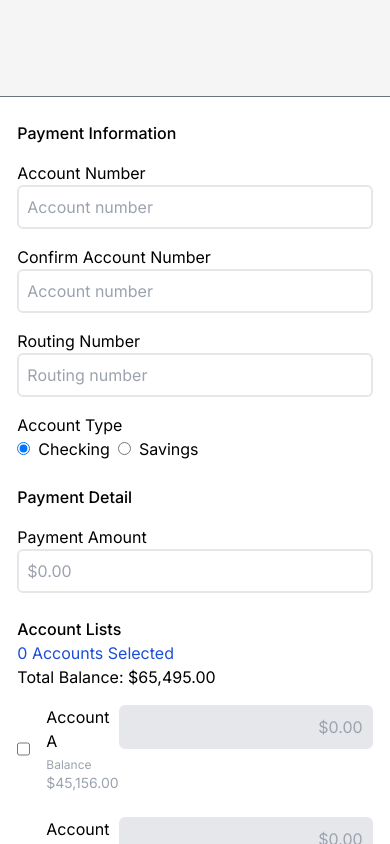
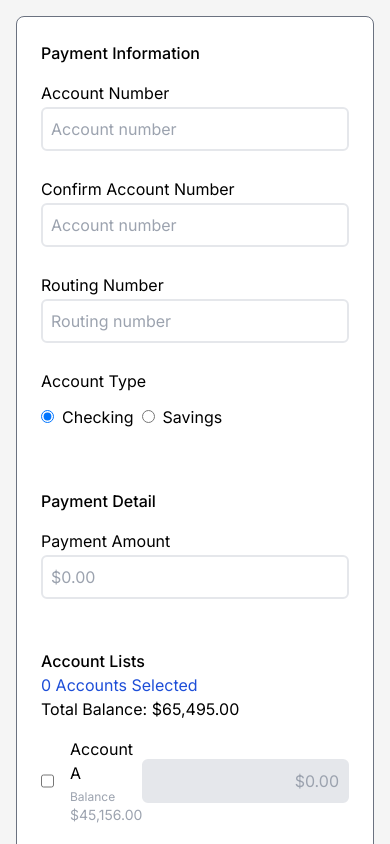
Before and after one commit to jaeyoungchang5/clerkie-fe-challenge, a Next.js app: page / in a window 390 px wide. Shown: the top 844 px of the page. Built offline with nearby package versions, Linux system fonts and the light colour scheme.

Commit message:
Styling & Create PaymentDetails directory

```diff
--- a/src/app/components/Common/Input.tsx
+++ b/src/app/components/Common/Input.tsx
@@ -7,8 +7,8 @@ const Input = ({ name, label, defaultText, value, errorMessage, disabled = false
 	}
 
 	return (
-		<div className='flex flex-col'>
-			<label className='' htmlFor={label}>
+		<div className='grid grid-rows-4'>
+			<label className='row-span-1' htmlFor={label}>
 				{label}
 			</label>
 			<input
@@ -16,12 +16,12 @@ const Input = ({ name, label, defaultText, value, errorMessage, disabled = false
 				value={value}
 				placeholder={defaultText}
 				onChange={handleInputChange}
-				className={`p-2 rounded-md border-2 focus:border-3 focus:outline-none focus:ring-0 ${!errorMessage ? 'focus:border-blue-700 ' : 'border-red-300 focus:border-red-600'} ${extraInputClasses}`}
+				className={`self-center row-span-2 w-full p-2 rounded-md border-2 focus:border-3 focus:outline-none focus:ring-0 ${!errorMessage ? 'focus:border-blue-700 ' : 'border-red-300 focus:border-red-600'} ${extraInputClasses}`}
 				maxLength={30}
 				disabled={disabled}
 				autoComplete='off'
 			/>
-			<span hidden={errorMessage === ''} className={`italic text-red-600 text-xs ${extraInputClasses}`}>
+			<span hidden={errorMessage === ''} className={`row-span-1 italic text-red-600 text-xs ${extraInputClasses}`}>
 				{errorMessage}
 			</span>
 		</div>
--- a/src/app/components/PaymentForm.tsx
+++ b/src/app/components/PaymentForm.tsx
@@ -1,14 +1,14 @@
 'use client';
 import React, { useState } from 'react'
 import PaymentInformation from './PaymentInformation/PaymentInformation'
-import PaymentDetails from './PaymentDetails'
+import PaymentDetails from './PaymentDetails/PaymentDetails'
 import Button from './Common/Button';
 import Success from './Common/Success';
 
 const PaymentForm = () => {
 	const [didSubmit, setDidSubmit] = useState<boolean>(false);
-	const [isPaymentInfoValid, setIsPaymentInfoValid] = useState<boolean>(true);
-	const [isPaymentDetailValid, setIsPaymentDetailValid] = useState<boolean>(true);
+	const [isPaymentInfoValid, setIsPaymentInfoValid] = useState<boolean>(false);
+	const [isPaymentDetailValid, setIsPaymentDetailValid] = useState<boolean>(false);
 
 	function submitForm(formData: FormData) {
 		console.log(formData);
@@ -24,10 +24,10 @@ const PaymentForm = () => {
 	}
 
 	return (
-		<div className='flex border rounded-lg p-6 bg-white border-gray-500'>
+		<div className='flex items-center w-full md:w-[700px] min-w-60 justify-center border rounded-lg p-6 text-black bg-white border-gray-500'>
 			{
 				!didSubmit ?
-				<form action={submitForm} className='flex flex-col'>
+				<form action={submitForm} className='flex w-full flex-col'>
 					<PaymentInformation updateValidity={updatePaymentInfoValidity} />
 					<PaymentDetails updateValidity={updatePaymentDetailValidity} />
 					<Button disabled={!isPaymentInfoValid || !isPaymentDetailValid} text='Submit' type='submit' />
--- a/src/app/components/PaymentInformation/PaymentInformation.tsx
+++ b/src/app/components/PaymentInformation/PaymentInformation.tsx
@@ -12,7 +12,6 @@ const PaymentInformation = ({ updateValidity }: PaymentInfoProps) => {
 	const [accountConfirmationNumber, setAccountConfirmationNumber] = useState<string>('');
 	const [routingNumber, setRoutingNumber] = useState<string>('');
     const accountOptions: RadioButtonOption[] = demoOptions;
-demoOptions
     const [accountErrorMessage, setAccountErrorMessage] = useState<string>('');
     const [accountConfirmationErrorMessage, setAccountConfirmationErrorMessage] = useState<string>('');
     const [routingErrorMessage, setRoutingErrorMessage] = useState<string>('');
@@ -83,7 +82,7 @@ demoOptions
             <div className='mb-4'>
                 <Title title='Payment Information' />
             </div>
-            <div className='grid grid-cols-1 md:grid-cols-2 gap-4'>
+            <div className='grid grid-cols-1 md:grid-cols-2 md:gap-4'>
                 <Input
                     name='accountnumber'
                     label={'Account Number'}
--- a/src/app/components/PaymentInformation/RadioGroup.tsx
+++ b/src/app/components/PaymentInformation/RadioGroup.tsx
@@ -10,10 +10,11 @@ const RadioGroup = ({ options }: RadioGroupProps) => {
     }
 
     return (
-        <div className='flex flex-col'>
-            <label className='' htmlFor='accounttype'>
+        <div className='grid grid-rows-4'>
+            <label className='row-span-1' htmlFor='accounttype'>
 				Account Type
 			</label>
+            <div className='self-center row-span-2'>
                 <div className='flex flex-row'>
                     {options.map((option, key) => {
                         return (
@@ -21,6 +22,8 @@ const RadioGroup = ({ options }: RadioGroupProps) => {
                         )
                     })}
                 </div>
+            </div>
+            <span hidden={true} className='row-span-1'></span>
         </div>
     )
 }
--- a/src/app/page.tsx
+++ b/src/app/page.tsx
@@ -2,7 +2,7 @@ import PaymentForm from "./components/PaymentForm";
 
 export default function Home() {
 	return (
-		<main className="flex min-h-screen flex-col items-center justify-between p-24 bg-neutral-100 text-black">
+		<main className="flex min-h-screen flex-col items-center p-4 md:p-24 bg-neutral-100">
 			<PaymentForm />
 		</main>
 	);
```
Also changed, not shown: src/app/components/PaymentDetails/PaymentDetails.tsx (renamed from src/app/components/PaymentDetails.tsx, +6 -6 lines). Lines whose indentation alone changed are shown as unchanged.
